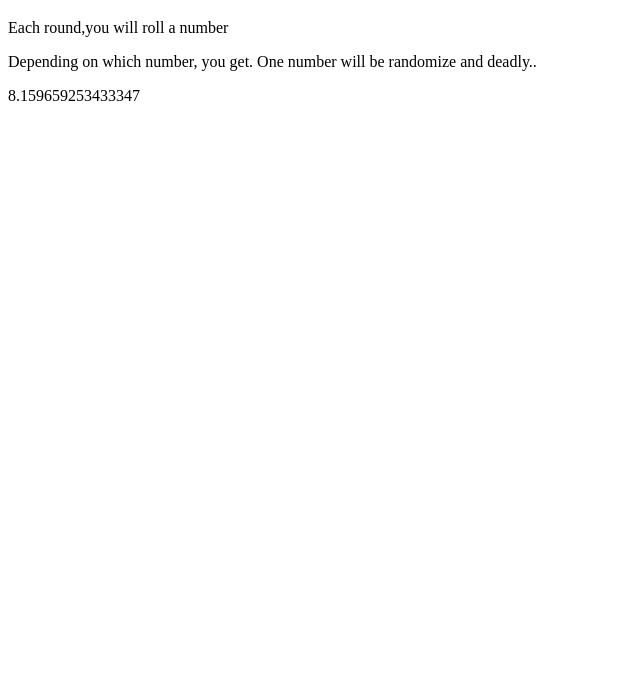
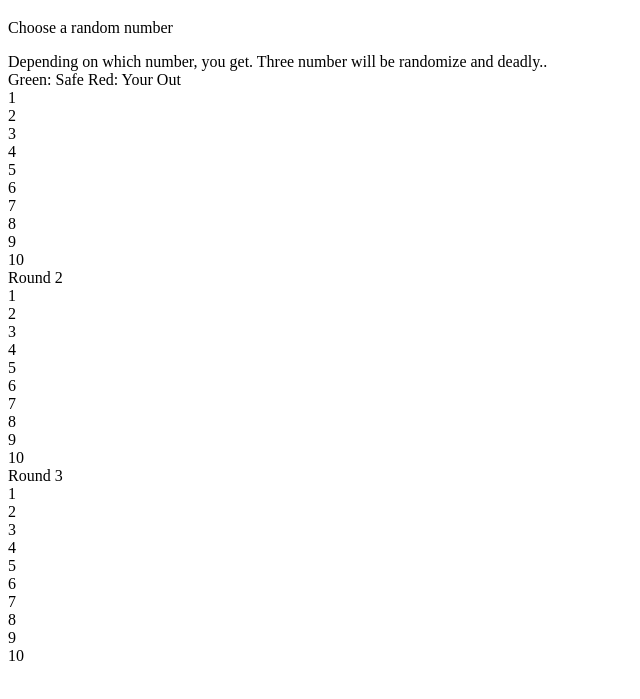
Before and after one commit to Thefirstduckonearth/Test_ur_luck2, a plain HTML site: page index.html in a window 1280 px wide. Shown: the part 61-760 px from the top of the page, without its empty margins (0-640 px from the left). Drawn offline with Linux system fonts and the light colour scheme.

Commit message:
Update index.html

```diff
--- a/index.html
+++ b/index.html
@@ -3,10 +3,74 @@
 <body onload="repeatNumbersOneThroughTenAgain()">
 
 <h1> This is a number gambling game!</h1>
-<p> Each round,you will roll a number</p>
-<p2> Depending on which number, you get. One number will be randomize and deadly..</p2>
+<p> Choose a random number </p>
+<p2> Depending on which number, you get. Three number will be randomize and deadly..</p2>
 <br>
-<p>
+<p3> Green: Safe    Red: Your Out </p3>
+<br>
+<p4> 1 </p4>
+<br>
+<p5> 2 </p5>
+<br>
+<p6> 3 </p6>
+<br>
+<p7> 4 </p7>
+<br>
+<p8> 5 </p8>
+<br>
+<p9> 6 </p9>
+<br>
+<p10> 7 </p10>
+<br>
+<p11> 8 </p11>
+<br>
+<p12> 9 </p12>
+<br>
+<p13> 10 </p13>
+<br>
+<p14> Round 2 </p14>
+<br>
+<p15> 1 </p15>
+<br>
+<p16> 2 </p16>
+<br>
+<p17> 3 </p17>
+<br>
+<p18> 4 </p18>
+<br>
+<p19> 5 </p19>
+<br>
+<p20> 6 </p20>
+<br>
+<p21> 7 </p21>
+<br>
+<p22> 8 </p22>
+<br>
+<p23> 9 </p23>
+<br>
+<p24> 10 </p24>
+<br>
+<p25> Round 3 </p25>
+<br>
+<p26> 1 </p26>
+<br>
+<p27> 2 </p27>
+<br>
+<p28> 3 </p28>
+<br>
+<p29> 4 </p29>
+<br>
+<p30> 5 </p30>
+<br>
+<p31> 6 </p31>
+<br>
+<p32> 7 </p32>
+<br>
+<p33> 8 </p33>
+<br>
+<p34> 9 </p34>
+<br>
+<p35> 10 </p35>
 
 
 
@@ -35,16 +99,287 @@
 	{
        background-color: pink;
     }
+     p4
+    {
+    	color: black;
+    }
+
+    p4:hover
+    {
+        background-color: green;
+    }
+     p5
+    {
+    	color: black;
+    }
+
+    p5:hover
+    {
+        background-color: red;
+    }
+     p6
+    {
+    	color: black;
+    }
+
+    p6:hover
+    {
+        background-color: green;
+    }
+     p7
+    {
+    	color: black;
+    }
+
+    p7:hover
+    {
+        background-color: green;
+    }
+     p8
+    {
+    	color: black;
+    }
+
+    p8:hover
+    {
+        background-color: green;
+    }
+     p9
+    {
+    	color: black;
+    }
+
+    p9:hover
+    {
+        background-color: red;
+    }
+     p10
+    {
+    	color: black;
+    }
+
+    p10:hover
+    {
+        background-color: green;
+    }
+     p11
+    {
+    	color: black;
+    }
+
+    p11:hover
+    {
+        background-color: green;
+    }
+     p12
+    {
+    	color: black;
+    }
+
+    p12:hover
+    {
+        background-color: red;
+    }
+     p13
+    {
+    	color: black;
+    }
+
+    p13:hover
+    {
+        background-color: green;
+    }
+    p15
+    {
+    	color: black;
+    }
+
+    p15:hover
+    {
+        background-color: red;
+    }
+    p16
+    {
+    	color: black;
+    }
+
+    p16:hover
+    {
+        background-color: green;
+    }
+        p17
+    {
+    	color: black;
+    }
+
+    p17:hover
+    {
+        background-color: green;
+    }
+        p18
+    {
+    	color: black;
+    }
+
+    p18:hover
+    {
+        background-color: red;
+    }
+        p19
+    {
+    	color: black;
+    }
+
+    p19:hover
+    {
+        background-color: red;
+    }
+        p20
+    {
+    	color: black;
+    }
+
+    p20:hover
+    {
+        background-color: green;
+    }
+        p21
+    {
+    	color: black;
+    }
+
+    p21:hover
+    {
+        background-color: green;
+    }
+        p22
+    {
+    	color: black;
+    }
+
+    p22:hover
+    {
+        background-color: green;
+    }
+        p23
+    {
+    	color: black;
+    }
+
+    p23:hover
+    {
+        background-color: green;
+    }
+        p24
+    {
+    	color: black;
+    }
+
+    p24:hover
+    {
+        background-color: green;
+    }
+     p25
+    {
+    	color: black;
+    }
+
+    p25:hover
+    {
+        background-color: red;
+    }
+    p26
+    {
+    	color: black;
+    }
+
+    p26:hover
+    {
+        background-color: red;
+    }
+        p27
+    {
+    	color: black;
+    }
+
+    p27:hover
+    {
+        background-color: red;
+    }
+        p28
+    {
+    	color: black;
+    }
+
+    p28:hover
+    {
+        background-color: red;
+    }
+        p29
+    {
+    	color: black;
+    }
+
+    p29:hover
+    {
+        background-color: green;
+    }
+        p30
+    {
+    	color: black;
+    }
+
+    p30:hover
+    {
+        background-color: green;
+    }
+        p31
+    {
+    	color: black;
+    }
+
+    p31:hover
+    {
+        background-color: green;
+    }
+        p32
+    {
+    	color: black;
+    }
+
+    p32:hover
+    {
+        background-color: red;
+    }
+        p33
+    {
+    	color: black;
+    }
+
+    p33:hover
+    {
+        background-color: green;
+    }
+        p34
+    {
+    	color: black;
+    }
+
+    p34:hover
+    {
+        background-color: green;
+    }
+    p35
+    {
+    	color: black;
+    }
+
+    p35:hover
+    {
+        background-color: red;
+    }
 </style>
 </body>
 
-<script>
-
-function repeatNumbersOneThroughTenAgain() {
-	var numbersOneThroughTen = Math.random() *10;
-    document.getElementById("1-10").innerHTML = numbersOneThroughTen;
-
- }
-    </script>
 
 </html>
```
